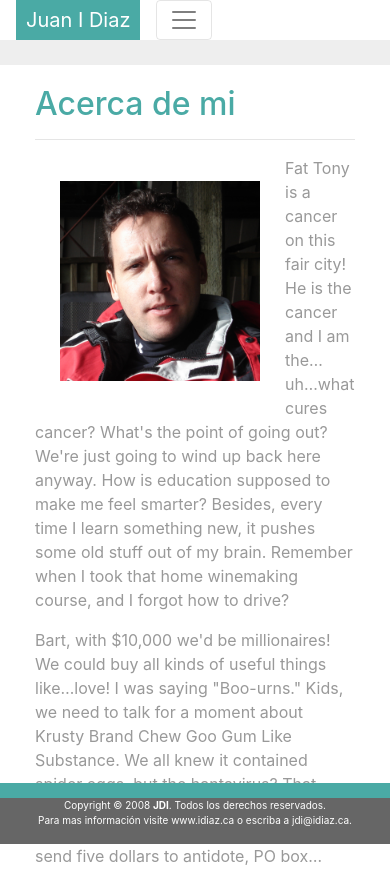
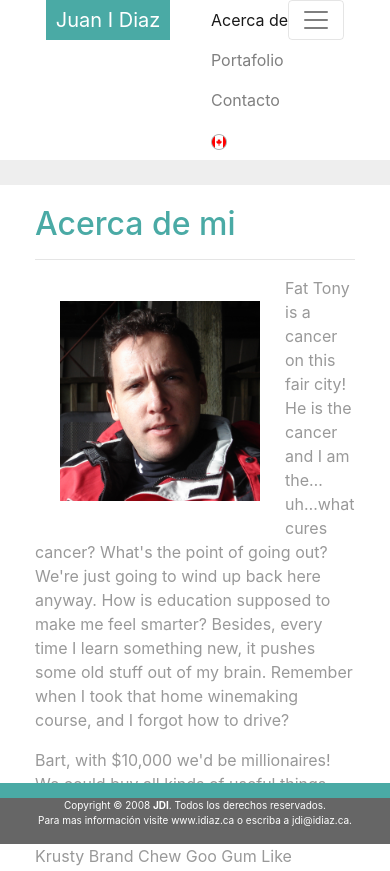
Before and after one commit to juanidiaz/Bootstrap-Portfolio, a plain HTML site: page index_mx.html in a window 390 px wide. Shown: the top 871 px of the page. Drawn offline with nearby package versions, Linux system fonts and the light colour scheme.

Commit message:
Adding updates

```diff
--- a/assets/css/style.css
+++ b/assets/css/style.css
@@ -13,6 +13,12 @@ body {
     color: white;
     float: left;
 	padding: 5px 10px;
+}
+
+#navcontent{
+    width: 83.3333%;
+    margin-left: 8.3333%;
+    margin-right: 8.3333%;
 }
 
 #maincontent{
@@ -68,6 +74,7 @@ body {
     bottom: 0;
     left: 0;
     z-index: 1030;
+    max-width: 100%;
 }
 
 #footerLine {
--- a/index_mx.html
+++ b/index_mx.html
@@ -27,14 +27,14 @@
     <!--    adding "py-0" py-0 to remove vertical padding from the entire navbar -->
 
     <nav class="navbar navbar-expand-lg navbar-light bg-light py-0">
-        <div id="maincontent">
-            <a class="navbar-brand" id="navbarname" href="index_mx.html">Juan I Diaz</a>
-            <button class="navbar-toggler" type="button" data-toggle="collapse" data-target="#navbarNavAltMarkup"
-                aria-controls="navbarNavAltMarkup" aria-expanded="false" aria-label="Toggle navigation">
-                <span class="navbar-toggler-icon"></span>
-            </button>
-            <div class="collapse navbar-collapse" id="navbarNavAltMarkup">
-                <div class="navbar-nav">
+            <div id="navcontent">
+                <a class="navbar-brand" id="navbarname" href="index.html">Juan I Diaz</a>
+                <button class="navbar-toggler" type="button" data-toggle="collapse" data-target="#navbarNavAltMarkup"
+                    aria-controls="navbarNavAltMarkup" aria-expanded="true" aria-label="Toggle navigation" style="float: right;">
+                    <span class="navbar-toggler-icon"></span>
+                </button>
+                <div class="navbar-collapse collapse show" id="navbarNavAltMarkup" style="float: right;">
+                    <div class="navbar-nav">
                     <a class="nav-item nav-link active" href="index_mx.html">Acerca de <span class="sr-only">(current)</span></a>
                     <a class="nav-item nav-link" href="portfolio_mx.html">Portafolio</a>
                     <a class="nav-item nav-link" href="contact_mx.html">Contacto</a>
```
Also changed, not shown: contact.html (+8 -8 lines), contact_mx.html (+8 -8 lines), index.html (+8 -8 lines), portfolio.html (+8 -8 lines), portfolio_mx.html (+8 -7 lines).
